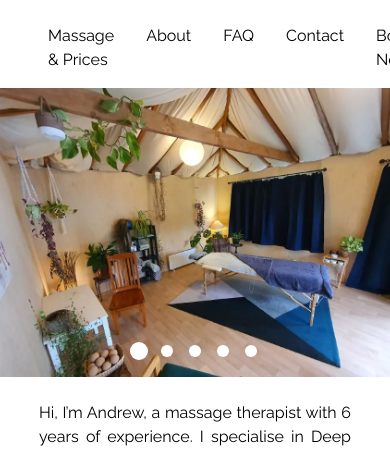
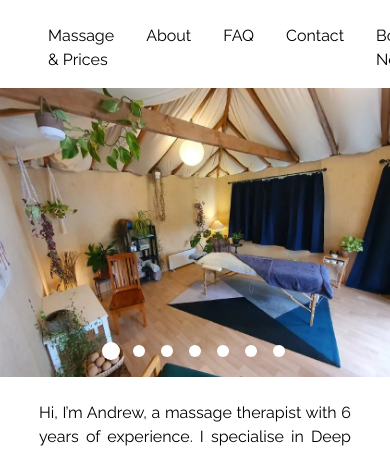
Before and after one commit to andrew-molten/absmassage, a React (Vite) app: page / in a window 390 px wide. Shown: the top 452 px of the page. Built offline with nearby package versions, Linux system fonts and the light colour scheme; a web font is replaced by a local one.

Commit message:
refactor slider dots

```diff
--- /dev/null
+++ b/client/components/Dot.tsx
@@ -0,0 +1,16 @@
+interface Props {
+  number: number
+  checkActive: (num: number) => string | undefined
+  setCurSlide: (num: number) => void
+}
+
+function Dot({ number, checkActive, setCurSlide }: Props) {
+  return (
+    <button
+      className={`dot ${checkActive(number)}`}
+      onClick={() => setCurSlide(number)}
+    ></button>
+  )
+}
+
+export default Dot
--- a/client/components/Slider.tsx
+++ b/client/components/Slider.tsx
@@ -2,17 +2,19 @@ import '../styles/Slider.scss'
 import { sliderImages } from '../../images/slider/sliderImages.ts'
 import { useRef, useState, useEffect } from 'react'
 import { SliderImage } from '../../models/mainModels.ts'
+import Dot from './Dot.tsx'
 
 function Slider() {
   const [curSlide, setCurSlide] = useState(1)
   const [imageHeights, setImageHeights] = useState<number[]>([])
   const [minHeight, setMinHeight] = useState(0)
+  const [windowWidth, setWindowWidth] = useState(0)
   const slides = useRef<HTMLDivElement[]>([])
 
   useEffect(() => {
     const images = document.querySelectorAll('.slide img')
-    console.log(images)
     const heights: number[] = []
+    setWindowWidth(window.innerWidth)
 
     images.forEach((image) => {
       ;(image as HTMLImageElement).onload = () => {
@@ -26,6 +28,7 @@ function Slider() {
         (image) => (image as HTMLImageElement).offsetHeight,
       )
       setImageHeights(newHeights)
+      setWindowWidth(window.innerWidth)
     }
 
     window.addEventListener('resize', handleResize)
@@ -113,11 +116,23 @@ function Slider() {
   }
 
   function getSlideClass(index: number) {
-    if (curSlide === index) return 'sl2 vis'
+    if (
+      curSlide === index ||
+      (curSlide - 5 === index && windowWidth < 900 && windowWidth > 600)
+    )
+      return 'sl2 vis'
     if (curSlide + 1 === index) return 'sl3 vis'
     if (curSlide - 1 === index) return 'sl1 vis'
-    if (curSlide - 1 > index) return 'sl0 vis'
-    if (curSlide + 1 < index) return 'sl4 vis'
+    if (curSlide + 4 === index && windowWidth < 900 && windowWidth > 600)
+      return 'sl-1'
+    if (curSlide - 4 === index && windowWidth < 900 && windowWidth > 600)
+      return 'sl4'
+    if (
+      curSlide - 1 > index ||
+      (curSlide + 5 === index && windowWidth < 900 && windowWidth > 600)
+    )
+      return 'sl0 vis'
+    if (curSlide + 1 < index) return 'sl4'
     else return ''
   }
 
@@ -134,26 +149,25 @@ function Slider() {
       ))}
 
       <div className="dots" id="dotsID">
-        <button
-          className={`dot ${checkActive(1)}`}
-          onClick={() => setCurSlide(1)}
-        ></button>
-        <button
-          className={`dot ${checkActive(2)}`}
-          onClick={() => setCurSlide(2)}
-        ></button>
-        <button
-          className={`dot ${checkActive(3)}`}
-          onClick={() => setCurSlide(3)}
-        ></button>
-        <button
-          className={`dot ${checkActive(4)}`}
-          onClick={() => setCurSlide(4)}
-        ></button>
-        <button
-          className={`dot ${checkActive(5)}`}
-          onClick={() => setCurSlide(5)}
-        ></button>
+        {sliderImages.map((image: SliderImage, index: number) =>
+          index < sliderImages.length - 2 ? (
+            <Dot
+              key={`dot${index}`}
+              number={index + 1}
+              checkActive={checkActive}
+              setCurSlide={setCurSlide}
+            />
+          ) : (
+            windowWidth < 900 && (
+              <Dot
+                key={`dot${index}`}
+                number={index + 1}
+                checkActive={checkActive}
+                setCurSlide={setCurSlide}
+              />
+            )
+          ),
+        )}
       </div>
     </div>
   )
--- a/client/styles/Slider.scss
+++ b/client/styles/Slider.scss
@@ -69,10 +69,47 @@
     width: 100%;
   }
   .slide {
-    width: 100% !important;
+    width: 50%;
   }
   .slide > img {
     height: 20rem !important;
     object-fit: cover;
   }
+  .sl-1 {
+    transform: translateX(-150%);
+  }
+  .sl0 {
+    transform: translateX(-50%);
+  }
+  .sl1 {
+    transform: translateX(50%);
+  }
+
+  .sl2 {
+    transform: translateX(150%);
+  }
+  .sl3 {
+    transform: translatex(200%);
+  }
 }
+
+@media only screen and (max-width: 600px) {
+  .slide {
+    width: 100%;
+  }
+  .sl0 {
+    transform: translateX(-100%);
+  }
+  .sl1 {
+    transform: translateX(0);
+  }
+  .sl2 {
+    transform: translateX(100%);
+  }
+  .sl3 {
+    transform: translatex(200%);
+  }
+  .sl4 {
+    transform: translatex(300%);
+  }
+}
```
